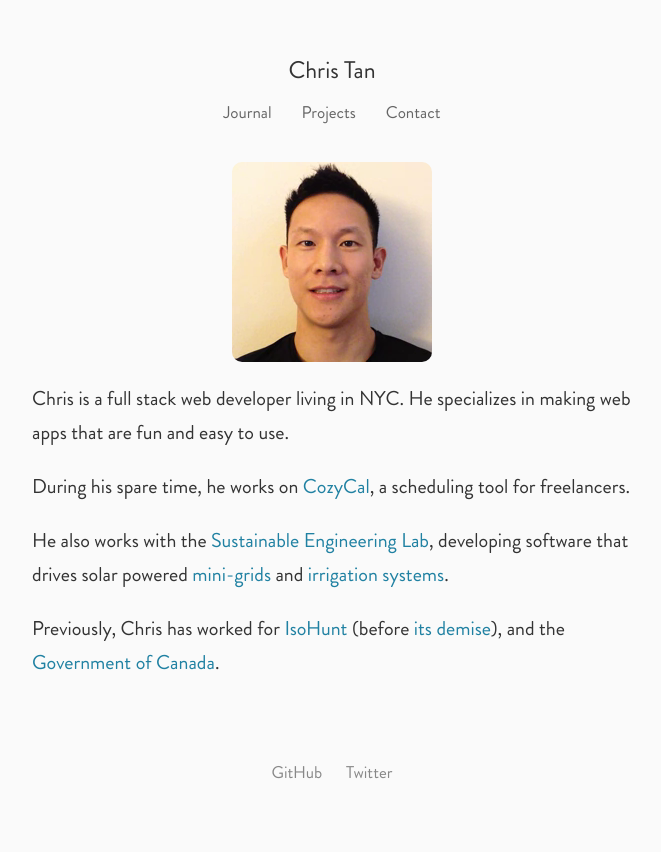
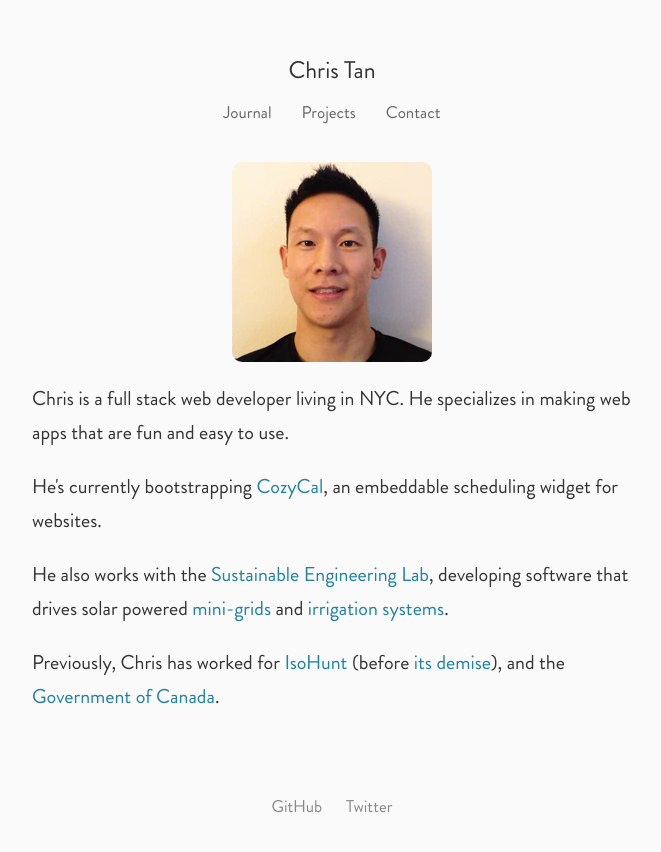
Before and after one commit to csytan/csytan.github.io, a Jekyll site: the page built from index.html, in a window 1280 px wide. Shown: the top 852 px of the page, without its empty margins (308-969 px from the left). Built offline with Jekyll 4.4.1, drawn with Linux system fonts in a browser that asks for light colours.

Commit message:
Tweak front page

```diff
--- a/index.html
+++ b/index.html
@@ -103,7 +103,7 @@ layout: default
 </p>
 
 <p>
-    During his spare time, he works on <a href="https://cozycal.com">CozyCal</a>, a scheduling tool for freelancers.
+    He's currently bootstrapping <a href="https://cozycal.com">CozyCal</a>, an embeddable scheduling widget for websites.
 </p>
 
 <p>
```
